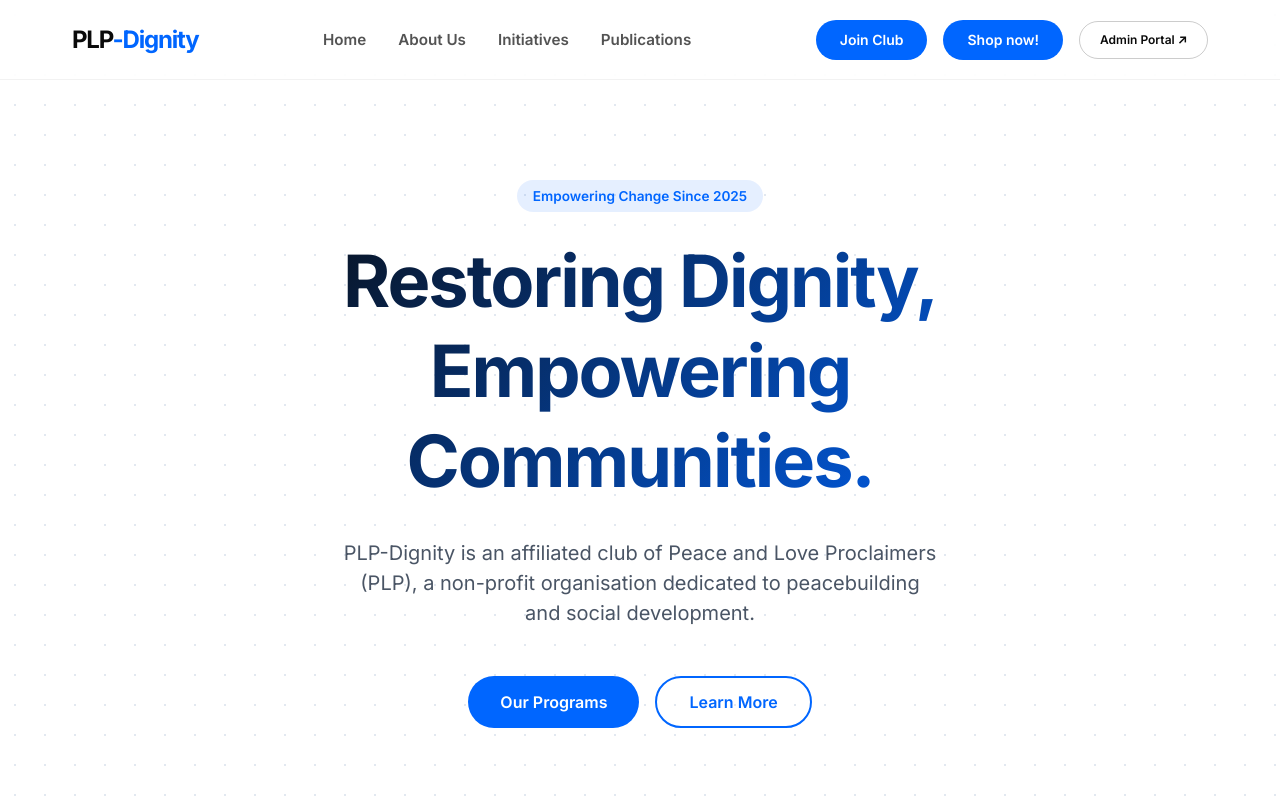
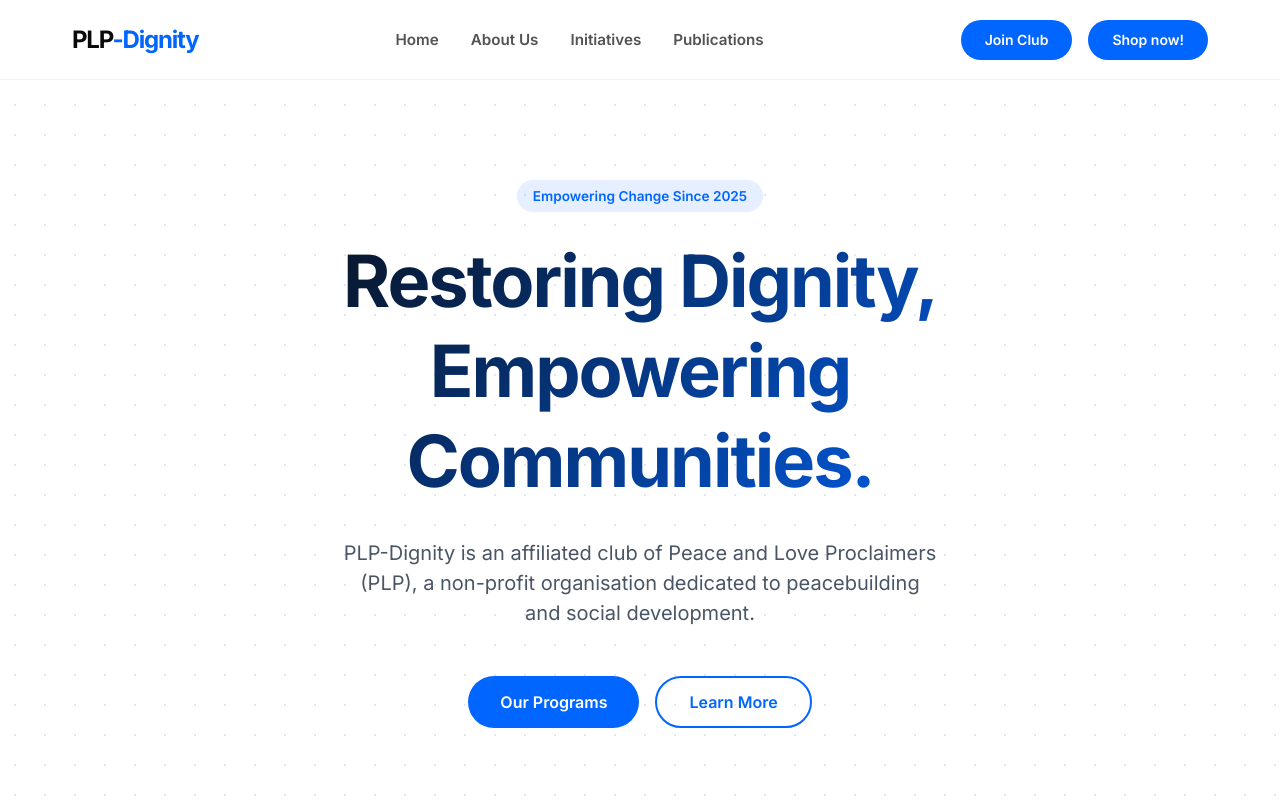
Before and after one commit to Kelly-Creatives/Dignity, a React (Vite) app in the folder frontend/: page / in a window 1280 px wide. Shown: the top 800 px of the page. Built offline with nearby package versions, Linux system fonts and the light colour scheme.

Commit message:
admin-btn removal
2i remove the admin portal btn in the header

```diff
--- a/frontend/src/App.jsx
+++ b/frontend/src/App.jsx
@@ -134,7 +134,6 @@ function App() {
           <div className="flex items-center gap-1.5 sm:gap-4">
             <button onClick={() => setCurrentPage('join')} className="inline-block py-1.5 px-3 sm:py-2.5 sm:px-6 rounded-[50px] font-semibold cursor-pointer transition-all duration-300 bg-primary-blue text-white-main hover:bg-secondary-blue hover:-translate-y-0.5 hover:shadow-[0_10px_20px_rgba(0,102,255,0.2)] text-[10px] sm:text-sm">Join Club</button>
             <button onClick={() => setCurrentPage('shop')} className="inline-block py-1.5 px-3 sm:py-2.5 sm:px-6 rounded-[50px] font-semibold cursor-pointer transition-all duration-300 bg-primary-blue text-white-main hover:bg-secondary-blue hover:-translate-y-0.5 hover:shadow-[0_10px_20px_rgba(0,102,255,0.2)] text-[10px] sm:text-sm">Shop now!</button>
-            <a href="http://localhost:5173" target="_blank" rel="noreferrer" className="hidden lg:inline-block py-1.5 px-3 sm:py-2.5 sm:px-5 rounded-[50px] font-semibold transition-all duration-300 border border-black/20 text-black-main hover:bg-black-main hover:text-white-main text-[10px] sm:text-xs">Admin Portal ↗</a>
 
             {/* Hamburger Burger Button */}
             <button
```
